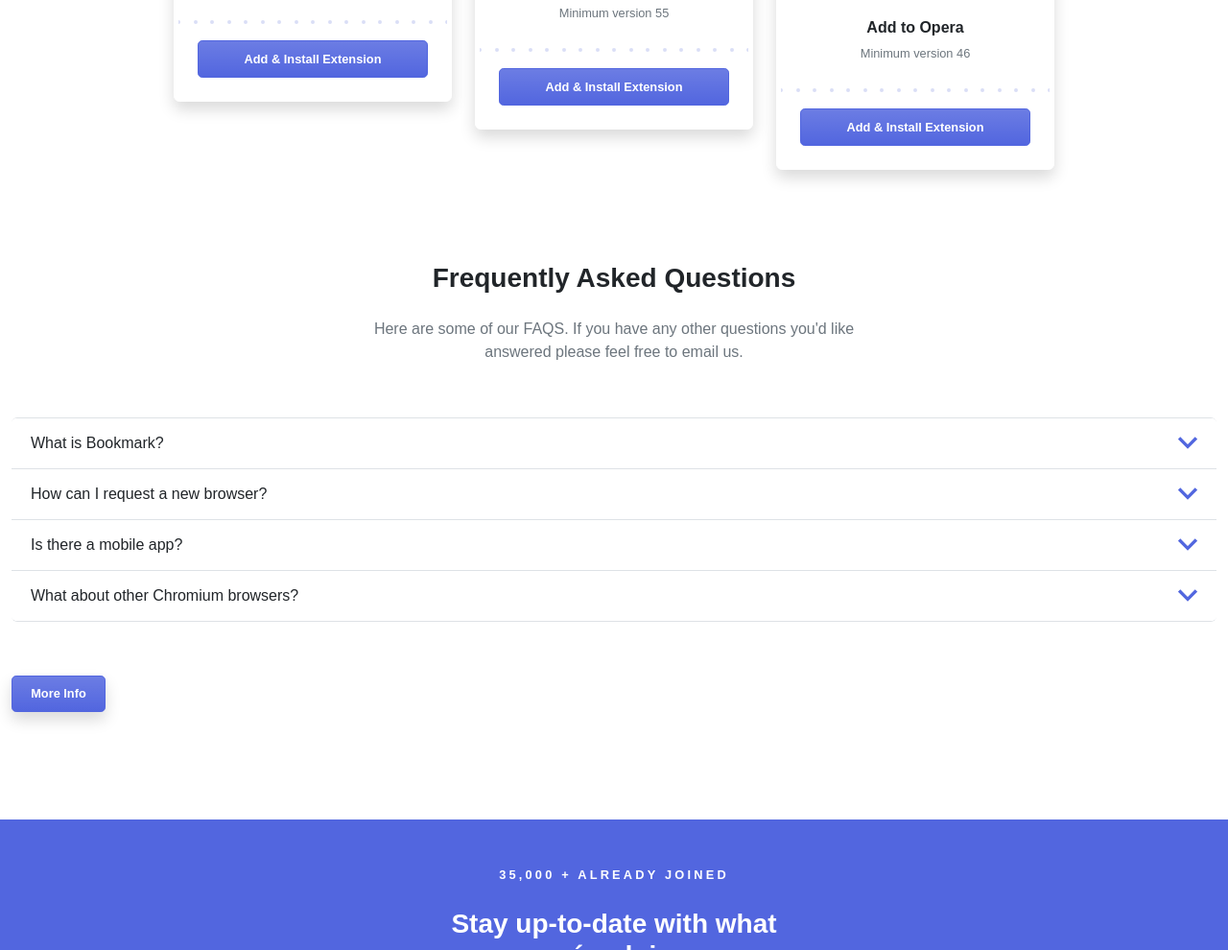
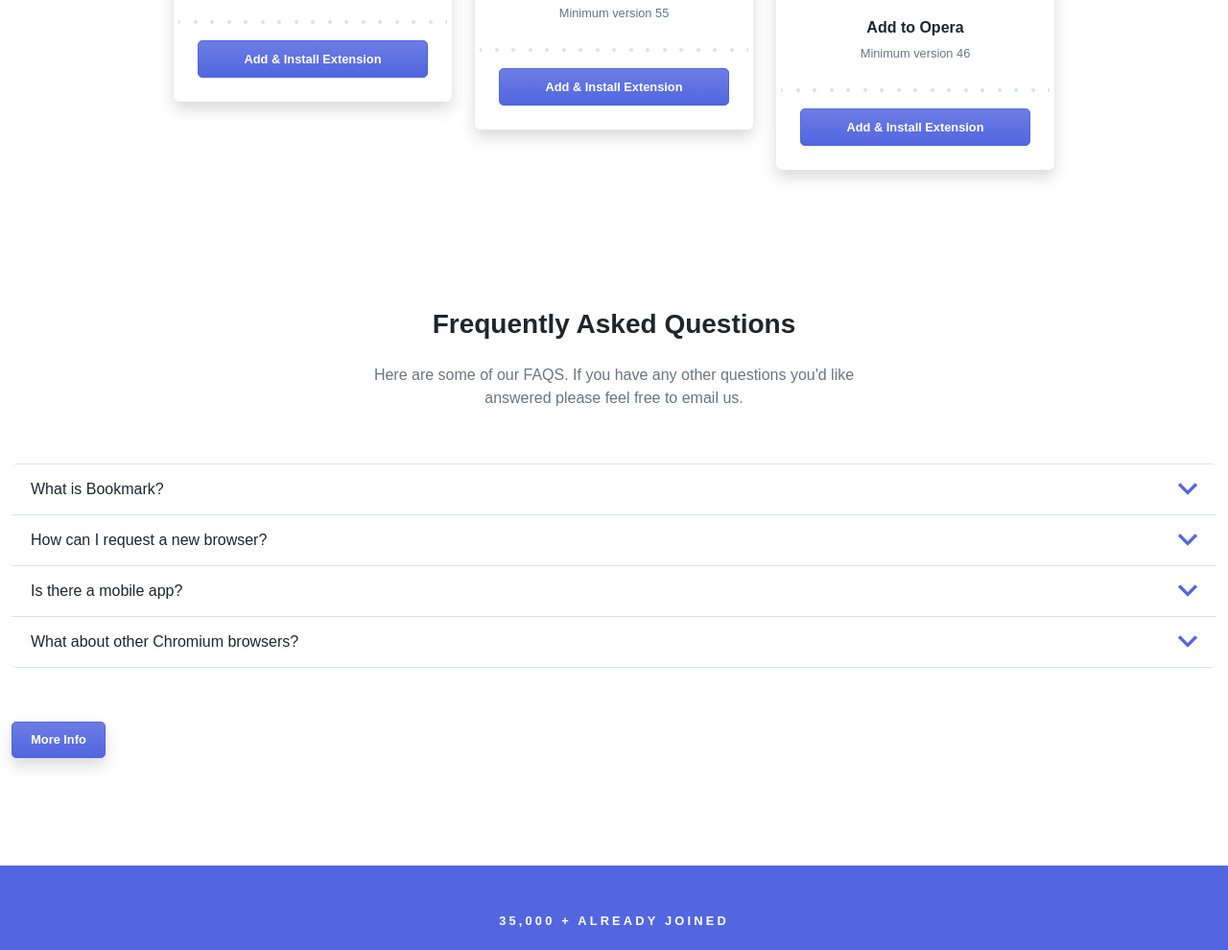
Before and after one commit to mariano-farace/ITA-React-Sprint2, a website: page index.html in a window 1280 px wide. Shown: the part 1874-2864 px from the top of the page at 96% size. Drawn offline with nearby package versions, Linux system fonts and the light colour scheme.

Commit message:
Improve padding between sections

```diff
--- a/index.html
+++ b/index.html
@@ -211,7 +211,7 @@
 
 
 
-  <section class="row container-fluid  pt-6 pt-md-5 px-0 mx-0">
+  <section class="row container-fluid  pt-5 pt-md-5 px-0 mx-0">
     <h3 class="col-12 fw-semibold text-center pt-5 pb-3 pb-md-4">
       Download the extension
     </h3>
@@ -284,8 +284,8 @@
 
 
 
-  <section class="row container-fluid pt-6 pt-md-5 px-0 mx-0 ">
-    <h3 class="col-12 fw-semibold text-center pt-5 pb-3">
+  <section class="row container-fluid pt-5 pt-md-6 px-0 mx-0 ">
+    <h3 class="col-12 fw-semibold text-center pt-5 pb-3 px-5">
       Frequently Asked Questions
     </h3>
     <p class="col-12 col-md-5 text-secondary fs-6 text-center px-4 px-md-0 mx-md-auto pb-3">
```
